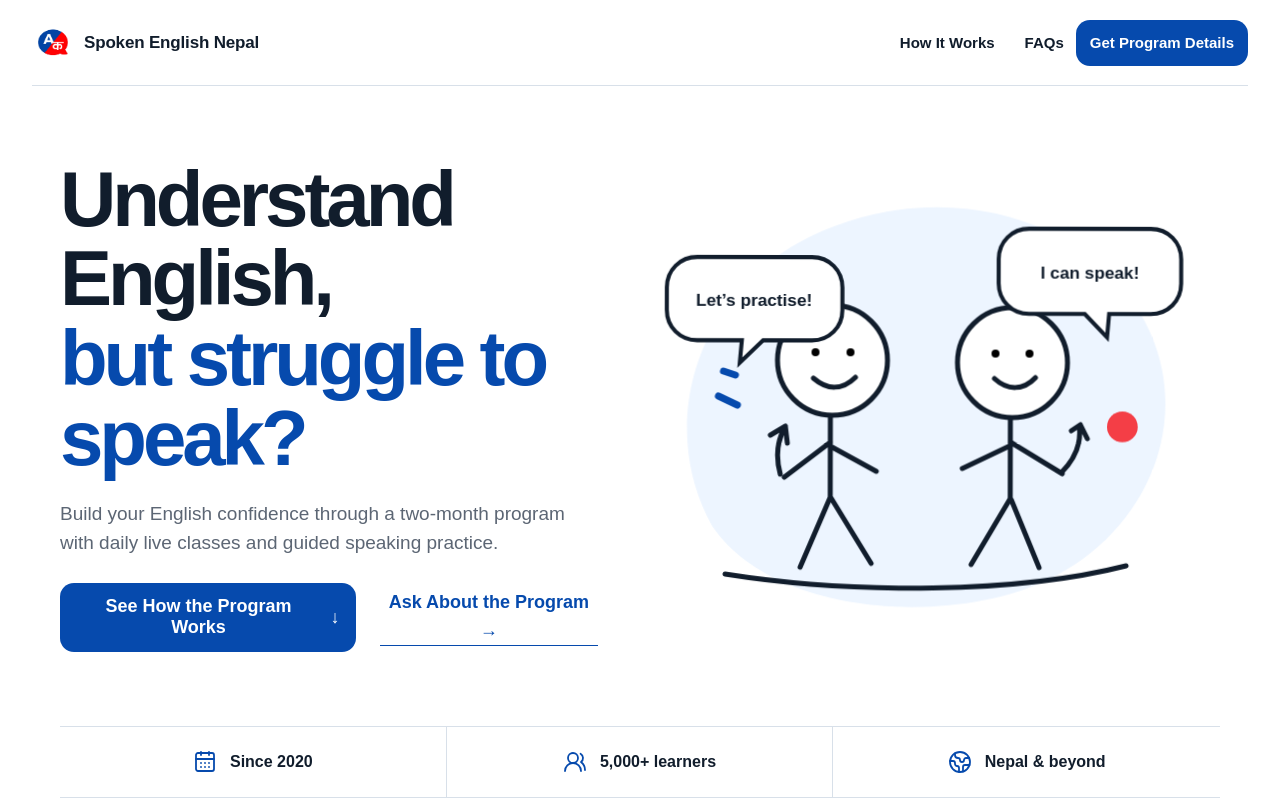
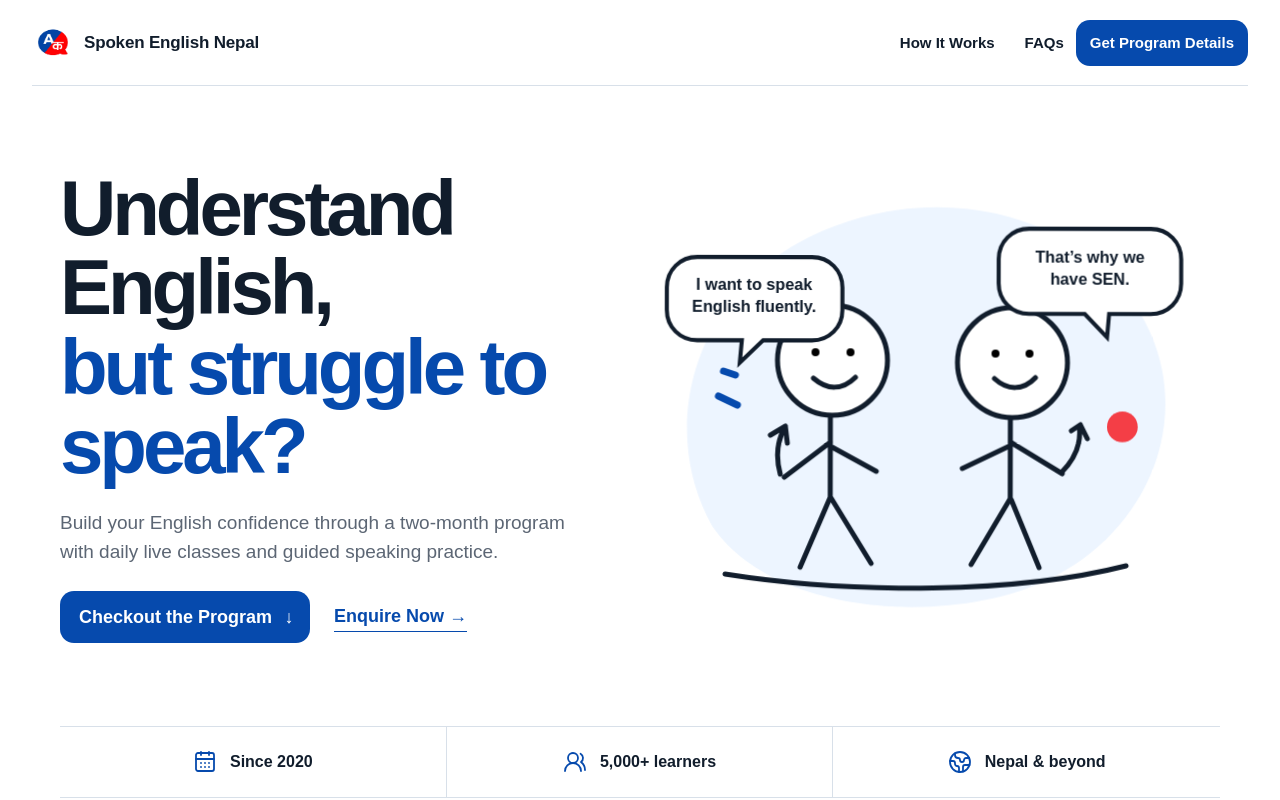
Before and after one commit to saugat420/sen-website-v2, a Next.js app: page / in a window 1280 px wide. Shown: the top 800 px of the page. Built offline with nearby package versions, Linux system fonts and the light colour scheme.

Commit message:
Update Site source

```diff
--- a/app/globals.css
+++ b/app/globals.css
@@ -68,6 +68,7 @@
 .scribble, .desk { fill: none; stroke: var(--ink); stroke-width: 5; stroke-linecap: round; }
 .speech-bubble path { fill: #fff; stroke: var(--ink); stroke-width: 4; }
 .speech-bubble text { fill: var(--ink); font-size: 17px; font-weight: 800; }
+.speech-bubble .speech-long { font-size: 16px; }
 .red-dot { fill: var(--red); }
 .blue-mark { fill: none; stroke: var(--blue); stroke-width: 7; stroke-linecap: round; }
 .red-mark { fill: none; stroke: var(--red); stroke-width: 6; stroke-linecap: round; }
--- a/app/page.tsx
+++ b/app/page.tsx
@@ -82,8 +82,8 @@
           <h1>Understand English,<br /><span>but struggle to speak?</span></h1>
           <p className="hero-lede">Build your English confidence through a two-month program with daily live classes and guided speaking practice.</p>
           <div className="hero-actions">
-            <a className="button button-primary" href="#how-it-works">See How the Program Works <span aria-hidden="true">↓</span></a>
-            <a className="text-link" href="#enquire">Ask About the Program <span aria-hidden="true">→</span></a>
+            <a className="button button-primary" href="#how-it-works">Checkout the Program <span aria-hidden="true">↓</span></a>
+            <a className="text-link" href="#enquire">Enquire Now <span aria-hidden="true">→</span></a>
           </div>
         </div>
         <div className="hero-art" data-reveal="right"><ConversationIllustration /></div>
--- a/components/illustrations.tsx
+++ b/components/illustrations.tsx
@@ -7,13 +7,13 @@
   return (
     <svg className="illustration hero-illustration" viewBox="0 0 560 430" role="img" aria-labelledby="conversation-title conversation-desc">
       <title id="conversation-title">Two people enjoying an English conversation</title>
-      <desc id="conversation-desc">Two friendly stick figures encourage each other to practise and speak English.</desc>
+      <desc id="conversation-desc">One learner says they want to speak English fluently, and a friend says that is why we have SEN.</desc>
       <path className="accent-shape" d="M69 338C15 242 49 114 154 55c116-65 268-41 336 59 68 99 22 226-85 277-98 47-275 37-336-53Z" />
       <path className="scribble" d="M82 386c128 20 292 19 401-9" />
       <g><circle cx="189" cy="172" r="55" {...face} /><circle cx="172" cy="164" r="4" /><circle cx="207" cy="164" r="4" /><path d="M170 190c14 12 29 12 42-1M187 228v82m0-56-46 35m48-30 44 24m-46 26-30 70m31-69 40 65" {...face} fill="none" /><path d="M137 286c-5-18-3-34 5-48m-15 9 15-9 2 17" {...face} fill="none" /></g>
       <g><circle cx="369" cy="174" r="55" {...face} /><circle cx="352" cy="165" r="4" /><circle cx="386" cy="165" r="4" /><path d="M351 190c13 12 29 12 41-1M367 230v81m0-54-48 23m49-26 51 31m-52 25-39 66m40-65 28 68M418 284c14-14 20-29 18-46m-8 4 9-6 7 14" {...face} fill="none" /></g>
-      <g className="speech-bubble speech-left"><path d="M57 76h113c17 0 30 13 30 30v22c0 17-13 30-30 30h-48l-23 22 2-22H57c-17 0-30-13-30-30v-22c0-17 13-30 30-30Z" /><text x="113" y="124" textAnchor="middle">Let’s practise!</text></g>
-      <g className="speech-bubble speech-right"><path d="M384 47h120c17 0 30 13 30 30v24c0 17-13 30-30 30h-41l-2 23-22-23h-55c-17 0-30-13-30-30V77c0-17 13-30 30-30Z" /><text x="444" y="96" textAnchor="middle">I can speak!</text></g>
+      <g className="speech-bubble speech-left"><path d="M57 76h113c17 0 30 13 30 30v22c0 17-13 30-30 30h-48l-23 22 2-22H57c-17 0-30-13-30-30v-22c0-17 13-30 30-30Z" /><text className="speech-long" x="113" textAnchor="middle"><tspan x="113" y="108">I want to speak</tspan><tspan x="113" y="130">English fluently.</tspan></text></g>
+      <g className="speech-bubble speech-right"><path d="M384 47h120c17 0 30 13 30 30v24c0 17-13 30-30 30h-41l-2 23-22-23h-55c-17 0-30-13-30-30V77c0-17 13-30 30-30Z" /><text className="speech-long" x="444" textAnchor="middle"><tspan x="444" y="80">That’s why we</tspan><tspan x="444" y="102">have SEN.</tspan></text></g>
       <circle className="red-dot" cx="479" cy="238" r="13" /><path className="blue-mark" d="m75 208 19 9m-14-34 12 4" />
     </svg>
   );
```
